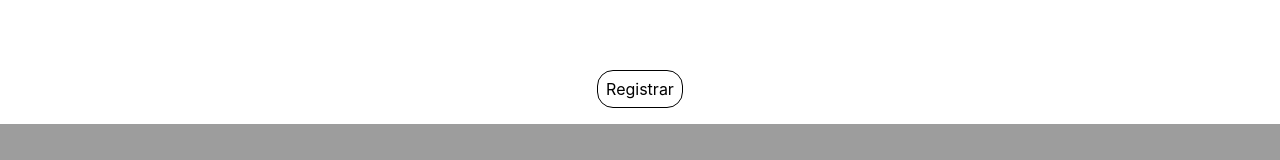
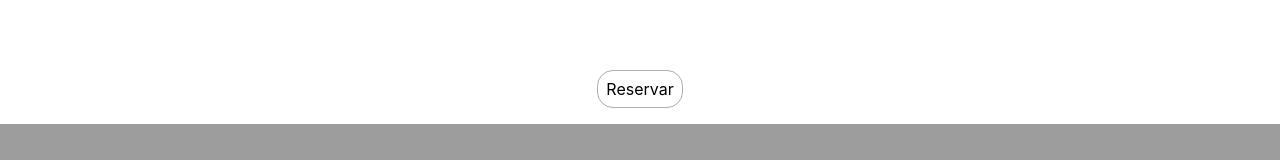
Before and after one commit to desteban/restaurante, a Next.js app: page /reservas in a window 1280 px wide. Shown: the part 584-744 px from the top of the page. Built offline with nearby package versions, Linux system fonts and the light colour scheme.

Commit message:
seo para las reservas

```diff
--- a/pages/reservas/index.jsx
+++ b/pages/reservas/index.jsx
@@ -54,6 +54,12 @@ class NuevaReserva extends Component {
 			<div>
 				<Head>
 					<title>Reservas</title>
+					<meta
+						name="description"
+						content="Reserva para poder probar nuestros deliciosos platillos, no que quedes con las ganas"
+					/>
+					<meta charset="utf-8" />
+					<meta name="keywords" content="restaurantes, reservas, reserva il ristorante" />
 				</Head>
 
 				<Menu />
@@ -140,7 +146,7 @@ class NuevaReserva extends Component {
 
 						<div className="centro espacio">
 							<div className="btn" onClick={this.send}>
-								Registrar
+								Reservar
 							</div>
 						</div>
 					</form>
--- a/styles/globals.scss
+++ b/styles/globals.scss
@@ -108,7 +108,7 @@ h1.center {
 .btn {
 	border-radius: 1rem;
 	padding: 0.5rem;
-	border: solid 1px black;
+	border: solid 1px #aeaeae;
 	cursor: pointer;
 }
 
```
